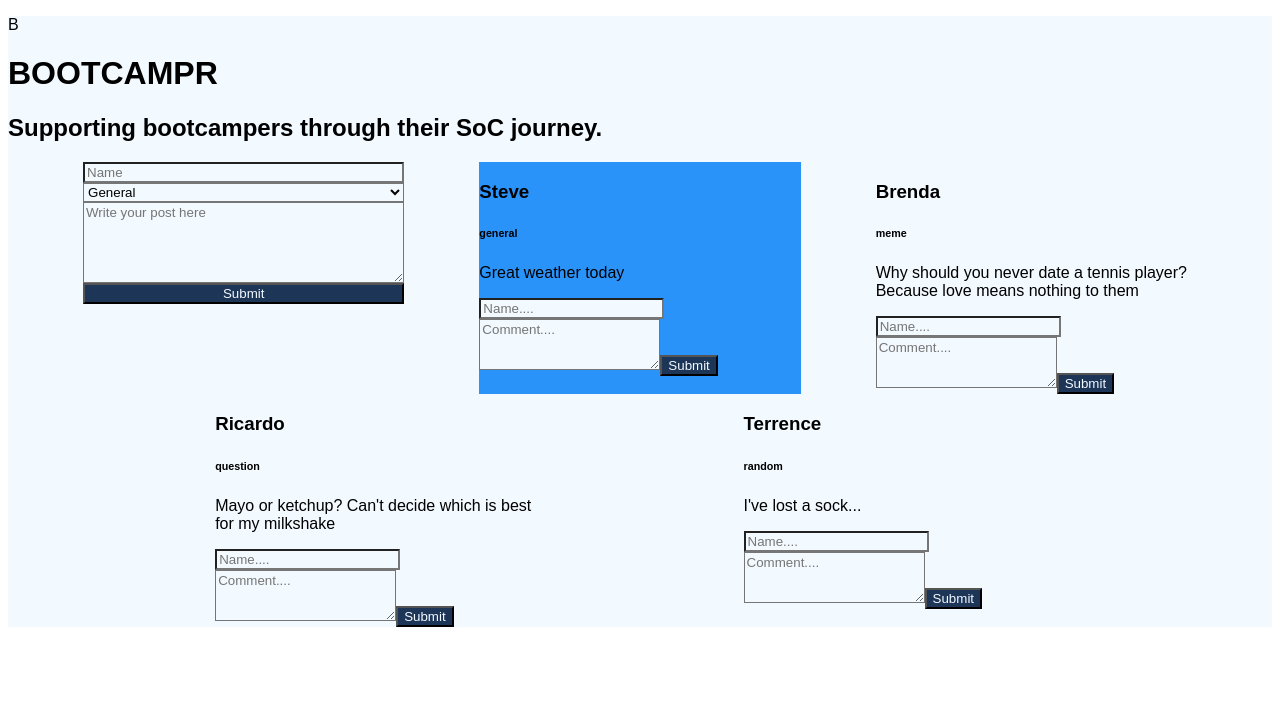
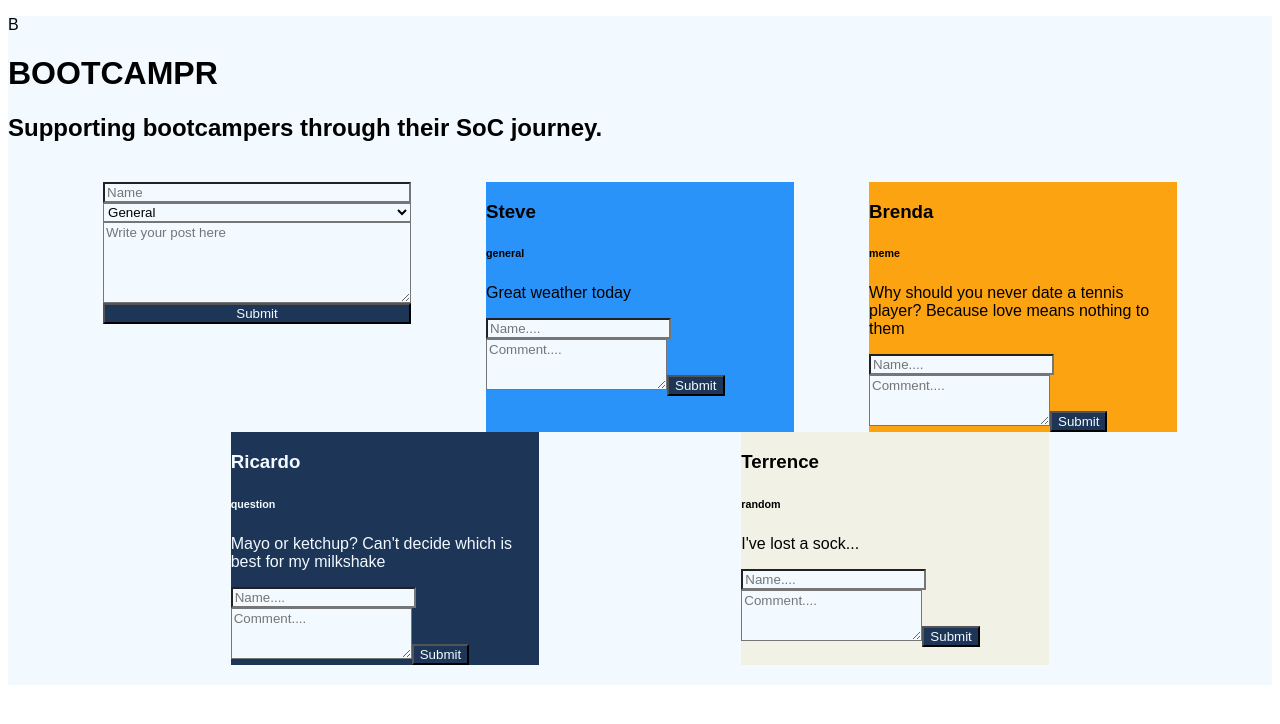
Before and after one commit to bvhadra/BootCampr, a React (Create React App) app in the folder bootcampr/: page / in a window 1280 px wide. Shown: the top 724 px of the page. Built offline with nearby package versions, Linux system fonts and the light colour scheme.

Commit message:
css colors finished

```diff
--- a/bootcampr/src/components/App/App.css
+++ b/bootcampr/src/components/App/App.css
@@ -15,6 +15,7 @@
   display: flex;
   flex-wrap: wrap;
   justify-content: space-evenly;
+  padding: 20px;
 }
 
 #main-container > * {
--- a/bootcampr/src/components/NewPost/NewPost.css
+++ b/bootcampr/src/components/NewPost/NewPost.css
@@ -11,5 +11,14 @@
   }
 
   .meme {
-    background-color: ;
+    background-color: var(--orange);
   }
+
+  .question {
+    background-color: var(--dark-blue);
+    color: var(--off-white);
+  }
+
+  .random {
+    background-color: var(--cream);
+  }
```
